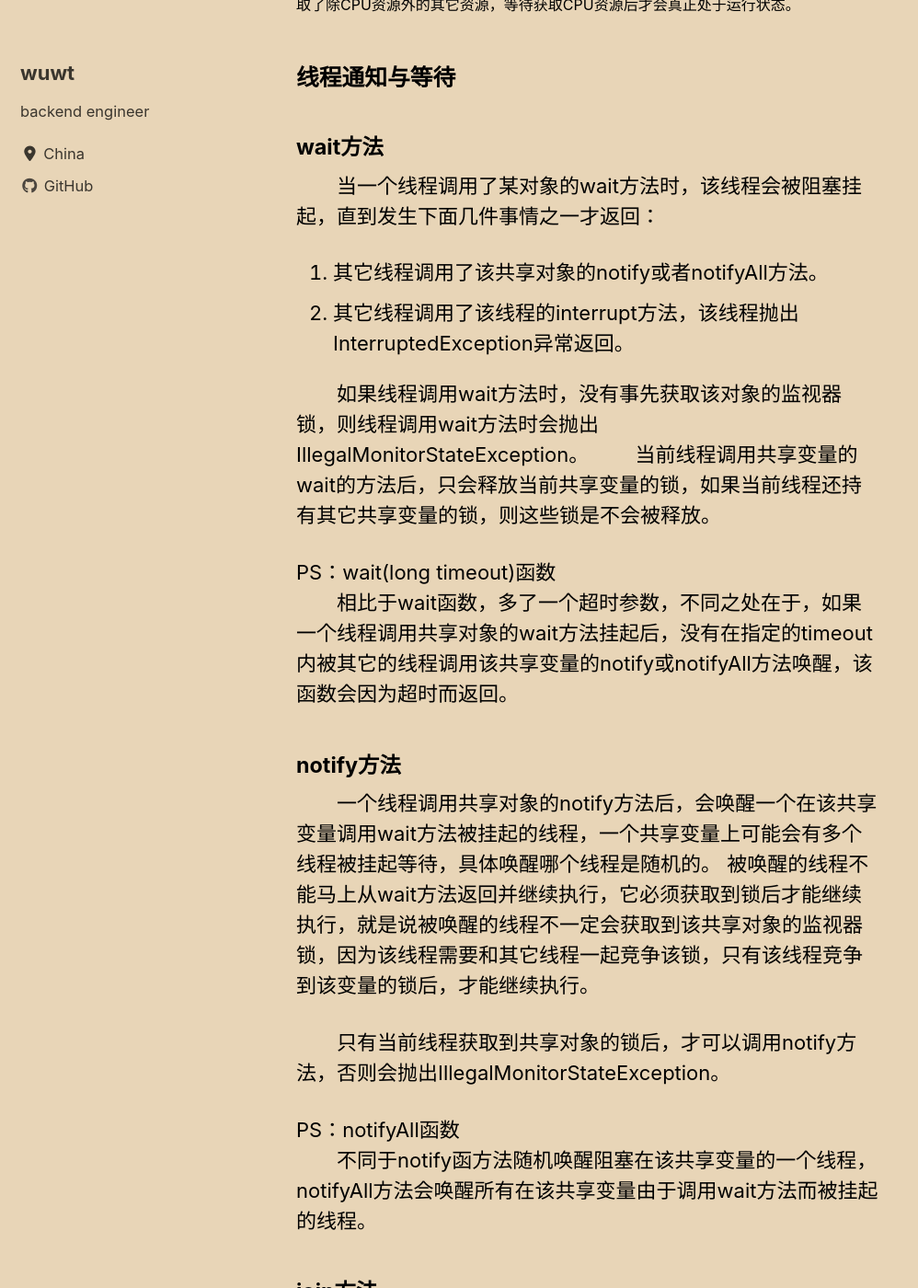
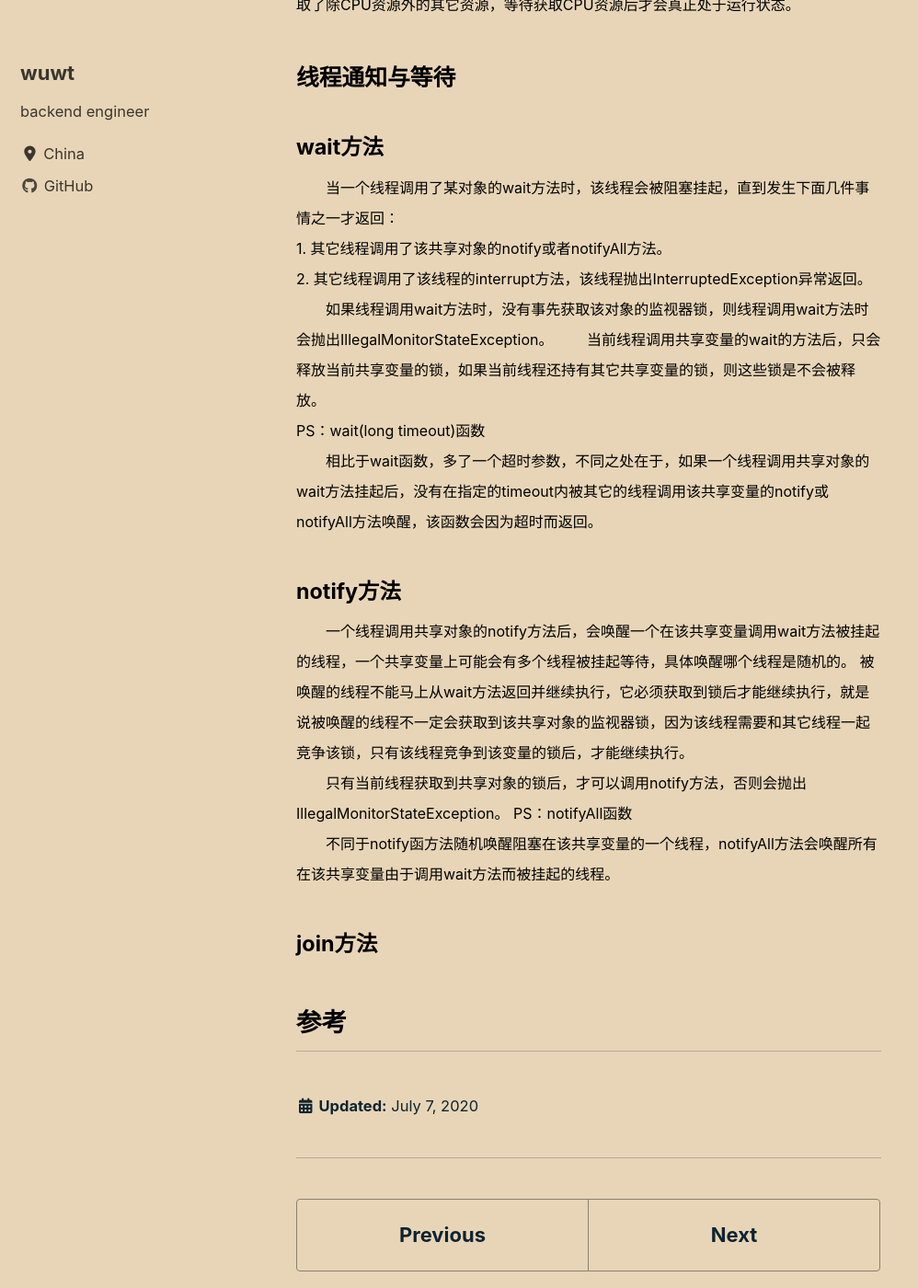
Before and after one commit to wuwtBeyond/wuwtBeyond.github.io, a Jekyll site: the page built from _posts/2020-07-07-Java那些事.md, in a window 1280 px wide and 1400 px high, scrolled down 635 px. Shown: the whole window at 92% size, without its empty margins (0-998 px from the left). Built offline with Jekyll 4.4.1, drawn with Linux system fonts in a browser that asks for light colours; cached includes are drawn as plain includes; nearby versions of some CDN libraries; comment, search, counter and statistics services are not loaded.

Commit message:
update 更新文章

```diff
--- a/_posts/2020-07-07-Java那些事.md
+++ b/_posts/2020-07-07-Java那些事.md
@@ -13,6 +13,7 @@
 </font>
 ### 线程通知与等待
 #### wait方法
+<font size="3">
 &emsp;&emsp;当一个线程调用了某对象的wait方法时，该线程会被阻塞挂起，直到发生下面几件事情之一才返回：<br>
 1. 其它线程调用了该共享对象的notify或者notifyAll方法。<br>
 2. 其它线程调用了该线程的interrupt方法，该线程抛出InterruptedException异常返回。<br>
@@ -22,8 +23,9 @@
 
 PS：wait(long timeout)函数<br>
 &emsp;&emsp;相比于wait函数，多了一个超时参数，不同之处在于，如果一个线程调用共享对象的wait方法挂起后，没有在指定的timeout内被其它的线程调用该共享变量的notify或notifyAll方法唤醒，该函数会因为超时而返回。<br>
-
+</font>
 #### notify方法
+<font size="3">
 &emsp;&emsp;一个线程调用共享对象的notify方法后，会唤醒一个在该共享变量调用wait方法被挂起的线程，一个共享变量上可能会有多个线程被挂起等待，具体唤醒哪个线程是随机的。
 被唤醒的线程不能马上从wait方法返回并继续执行，它必须获取到锁后才能继续执行，就是说被唤醒的线程不一定会获取到该共享对象的监视器锁，因为该线程需要和其它线程一起竞争该锁，只有该线程竞争到该变量的锁后，才能继续执行。<br>
 
@@ -31,7 +33,7 @@ PS：wait(long timeout)函数<br>
 
 PS：notifyAll函数<br>
 &emsp;&emsp;不同于notify函方法随机唤醒阻塞在该共享变量的一个线程，notifyAll方法会唤醒所有在该共享变量由于调用wait方法而被挂起的线程。<br>
-
+</font>
 #### join方法
 
 ## 参考
```
